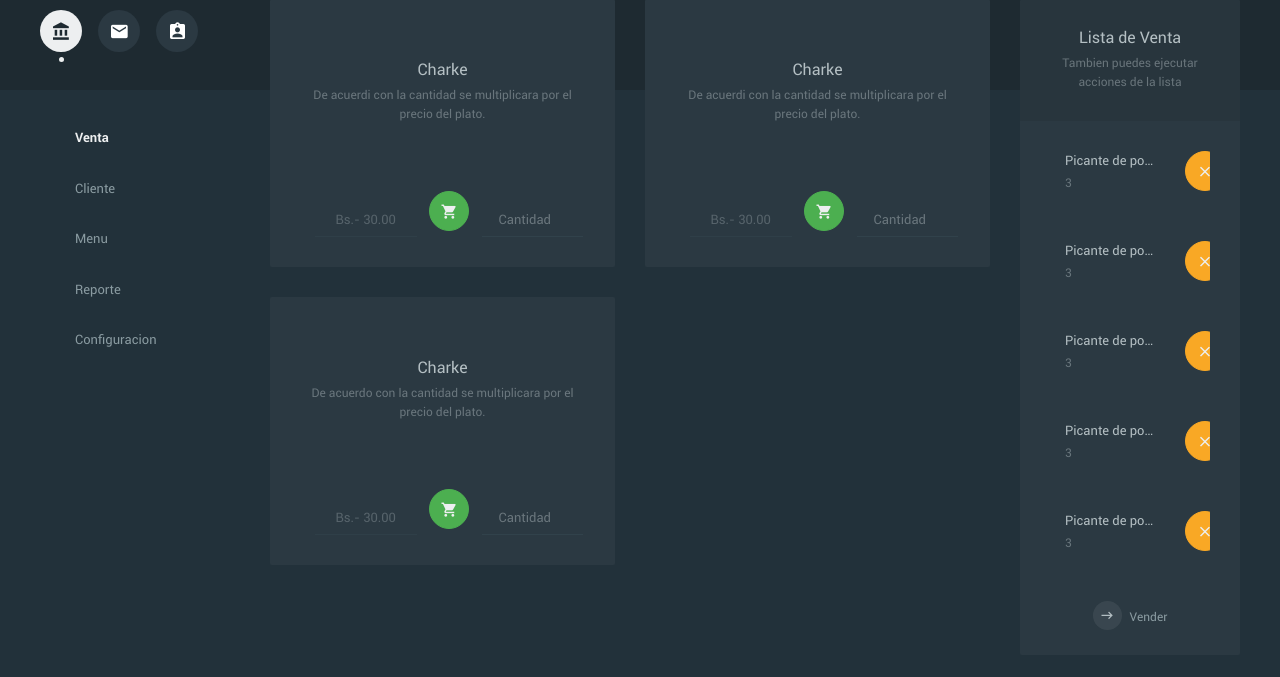
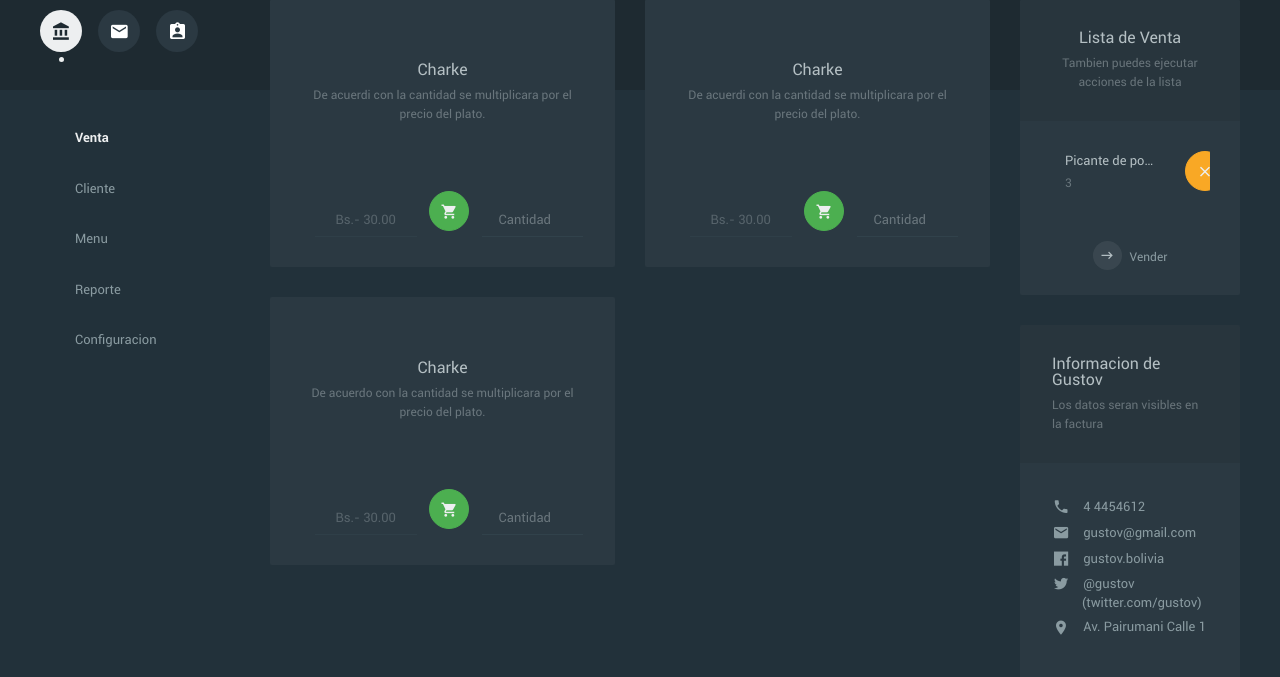
Before and after one commit to sau-manich/Gustov, a PHP site: page /Vista/layouts/administrador/venta.php in a window 1280 px wide. Shown: the part 175-852 px from the top of the page. Run offline with PHP 8.4, Linux system fonts and the light colour scheme; the visitor is signed in with stand-in values (Sample User, id 1); data comes from the database, SQL or seed files in the repository; some libraries are stand-ins or nearby versions.

Commit message:
UI Ventas

```diff
--- a/Vista/layouts/administrador/venta.php
+++ b/Vista/layouts/administrador/venta.php
@@ -460,94 +460,6 @@ if ($_SESSION["usuario"]!=null) {
                                         </div>
                                     </div>
                                 </a>
-                                <a href="#" class="list-group-item media">
-                                    <div class="pull-left">
-                                        <lord-icon
-                                            src="https://cdn.lordicon.com//tvyxmjyo.json"
-                                            trigger="loop"
-                                            colors="primary:#e4e4e4,secondary:#86c716"
-                                            style="width:50px;height:50px;">
-                                        </lord-icon>
-                                    </div>
-
-                                    <div class="media-body">
-                                        <div class="col-sm-9">
-                                            <div class="list-group__heading">Picante de pollo</div>
-                                            <small class="list-group__text">3</small>
-                                        </div>
-                                        <div class="col-sm-3">
-                                            <p align="center">
-                                                <button type="submit" class="btn btn-warning btn--icon"><i class="zmdi zmdi-close"></i></button>
-                                            </p>
-                                        </div>
-                                    </div>
-                                </a>
-                                <a href="#" class="list-group-item media">
-                                    <div class="pull-left">
-                                        <lord-icon
-                                            src="https://cdn.lordicon.com//tvyxmjyo.json"
-                                            trigger="loop"
-                                            colors="primary:#e4e4e4,secondary:#86c716"
-                                            style="width:50px;height:50px;">
-                                        </lord-icon>
-                                    </div>
-
-                                    <div class="media-body">
-                                        <div class="col-sm-9">
-                                            <div class="list-group__heading">Picante de pollo</div>
-                                            <small class="list-group__text">3</small>
-                                        </div>
-                                        <div class="col-sm-3">
-                                            <p align="center">
-                                                <button type="submit" class="btn btn-warning btn--icon"><i class="zmdi zmdi-close"></i></button>
-                                            </p>
-                                        </div>
-                                    </div>
-                                </a>
-                                <a href="#" class="list-group-item media">
-                                    <div class="pull-left">
-                                        <lord-icon
-                                            src="https://cdn.lordicon.com//tvyxmjyo.json"
-                                            trigger="loop"
-                                            colors="primary:#e4e4e4,secondary:#86c716"
-                                            style="width:50px;height:50px;">
-                                        </lord-icon>
-                                    </div>
-
-                                    <div class="media-body">
-                                        <div class="col-sm-9">
-                                            <div class="list-group__heading">Picante de pollo</div>
-                                            <small class="list-group__text">3</small>
-                                        </div>
-                                        <div class="col-sm-3">
-                                            <p align="center">
-                                                <button type="submit" class="btn btn-warning btn--icon"><i class="zmdi zmdi-close"></i></button>
-                                            </p>
-                                        </div>
-                                    </div>
-                                </a>
-                                <a href="#" class="list-group-item media">
-                                    <div class="pull-left">
-                                        <lord-icon
-                                            src="https://cdn.lordicon.com//tvyxmjyo.json"
-                                            trigger="loop"
-                                            colors="primary:#e4e4e4,secondary:#86c716"
-                                            style="width:50px;height:50px;">
-                                        </lord-icon>
-                                    </div>
-
-                                    <div class="media-body">
-                                        <div class="col-sm-9">
-                                            <div class="list-group__heading">Picante de pollo</div>
-                                            <small class="list-group__text">3</small>
-                                        </div>
-                                        <div class="col-sm-3">
-                                            <p align="center">
-                                                <button type="submit" class="btn btn-warning btn--icon"><i class="zmdi zmdi-close"></i></button>
-                                            </p>
-                                        </div>
-                                    </div>
-                                </a>
                             </div>
 
                             <a href="" class="view-more">
```
